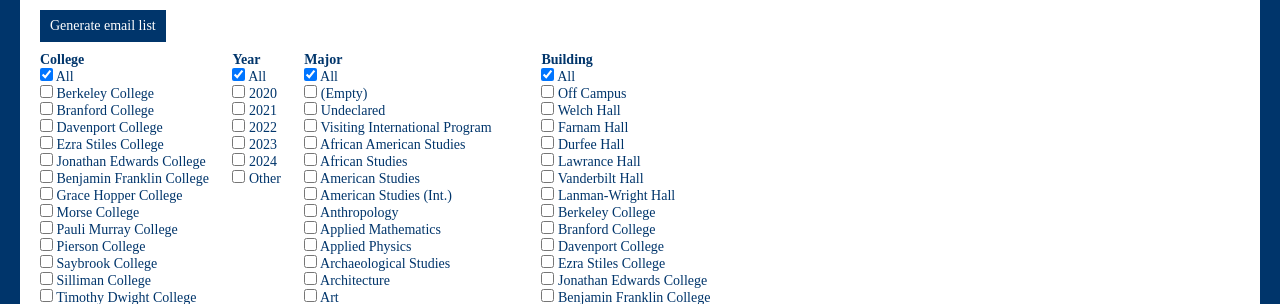
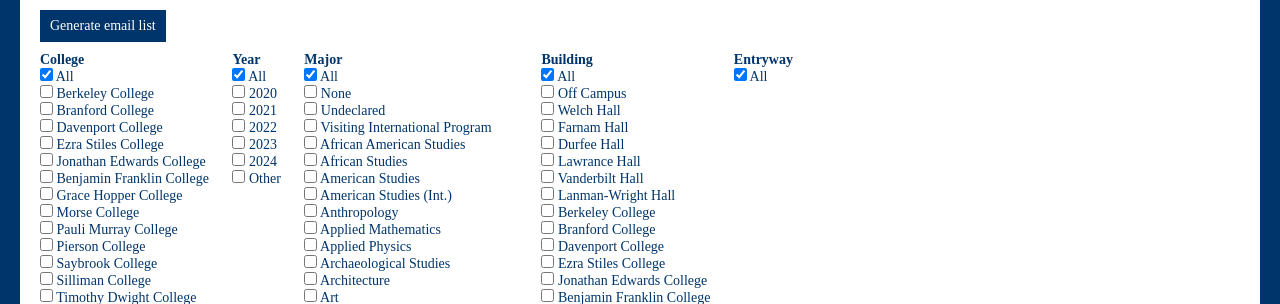
Before and after one commit to Yalies/MailYale, a Flask app: page / in a window 1280 px wide. Shown: the part 74-378 px from the top of the page. Run offline with Flask 2, Linux system fonts and the light colour scheme; parts of the project's set-up code (start-up, migrations or seed data) failed here and were passed over; some web fonts are replaced.

Commit message:
Add entryway list

```diff
--- a/app/templates/index.html
+++ b/app/templates/index.html
@@ -32,7 +32,7 @@
     </label>
     {% for major in majors %}
     <label>
-        <input type="checkbox" name="{{ major }}"> {{ major or "(Empty)" }}
+        <input type="checkbox" name="{{ major }}"> {{ major or "None" }}
     </label>
     {% endfor %}
 </section>
@@ -47,5 +47,16 @@
     </label>
     {% endfor %}
 </section>
+<section id="entryway">
+    <h4>Entryway</h4>
+    <label>
+        <input type="checkbox" name="entryway-all"> All
+    </label>
+    {% for entryway in entryways %}
+    <label>
+        <input type="checkbox" name="{{ entryway }}"> {{ entryway or "Other" }}
+    </label>
+    {% endfor %}
+</section>
 <script src="/static/js/index.js"></script>
 {% endblock %}
```
